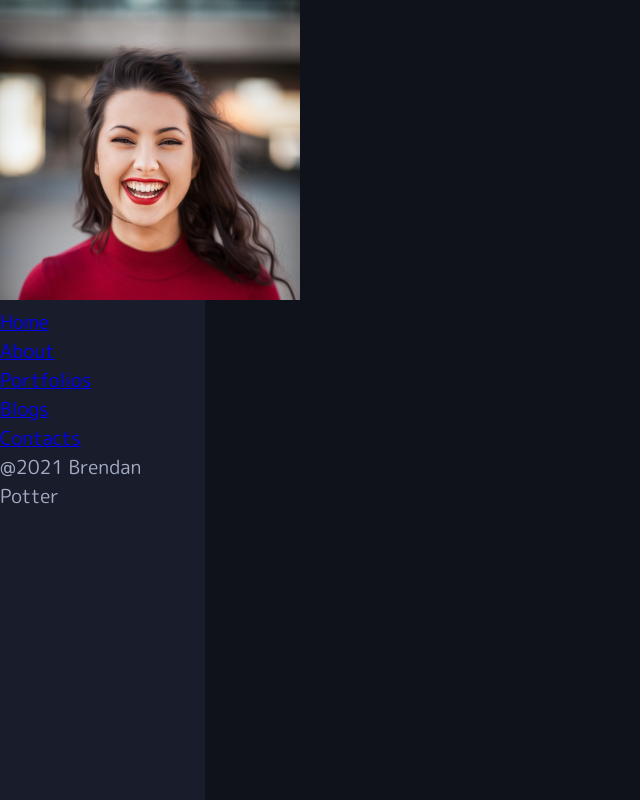
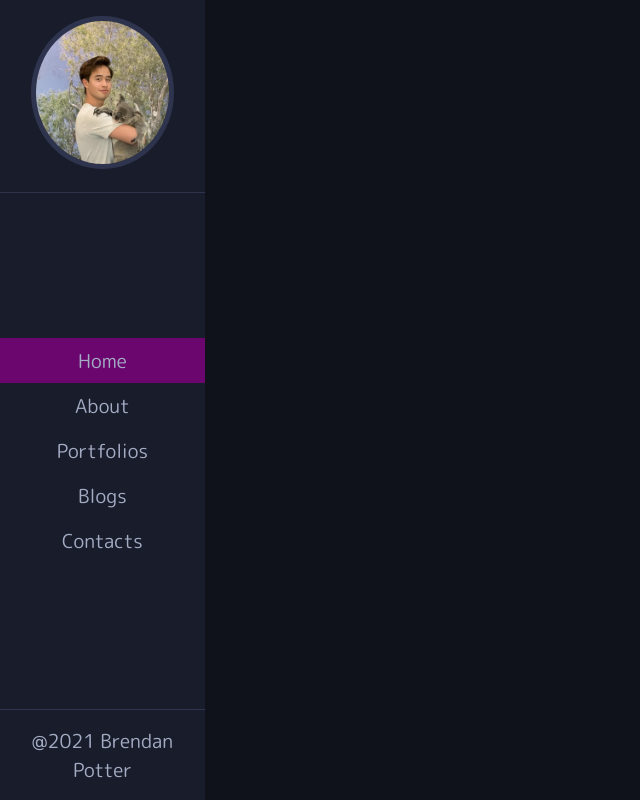
Before and after one commit to brendanpotter00/PersonalWebsite2, a React (Create React App) app in the folder personal-website2/: page / in a window 1280 px wide. Shown: the whole page, without its empty margins (0-640 px from the left). Built offline with nearby package versions, Linux system fonts and the light colour scheme.

Commit message:
navbar almost done with profile picture

```diff
--- a/personal-website2/src/App.scss
+++ b/personal-website2/src/App.scss
@@ -1,5 +1,5 @@
 @import './styles/layout';
-
+@import './styles/navbar';
 
 *{
     padding: 0;
--- a/personal-website2/src/Components/NavBar.js
+++ b/personal-website2/src/Components/NavBar.js
@@ -1,5 +1,5 @@
 import React from 'react'
-import avatar from '../img/avatar.png';
+import avatar from '../img/avatar2.png';
 import {NavLink} from 'react-router-dom';
 
 function NavBar() {
--- a/personal-website2/src/styles/_navbar.scss
+++ b/personal-website2/src/styles/_navbar.scss
@@ -0,0 +1,73 @@
+.NavBar{
+    height: 100vh;
+    .nav{
+        height: 100%;
+        display: flex;
+        flex-direction: column;
+        justify-content: space-between;
+        align-items: center;
+
+        .profile{
+            width: 100%;
+            text-align: center;
+            margin-top: 1rem;
+            border-bottom: 1px solid #2e344e;
+
+            img{
+                width: 70%;
+                border-radius: 100%;
+                border: 5px solid #2e344e;
+                margin-bottom: 1rem;
+            }
+
+        }
+
+        .nav-items{
+            width: 100%;
+            .nav-item{
+                list-style: none;
+                text-align: center;
+
+                a{
+                    text-decoration: none;
+                    font-size: inherit;
+                    color: inherit;
+                    display: block;
+                    padding: .5rem 0;
+                    position: relative;
+                    &::before{
+                        content: "";
+                        position: absolute;
+                        top: 0;
+                        left: 0;
+                        width: .4rem;
+                        height: 100%;
+                        background-color: #a303ff4f;
+                        transform-origin: bottom;
+                        transform: scale(0);
+                        overflow-x: hidden;
+                        transition: transform .6s, .2s width .5s cubic-bezier(1,-0.16,.6,1.35);
+                    }
+
+                    &:hover::before{
+                        width: 100%;
+                        transform: scale(1);
+                    }
+                }
+            }
+        }
+
+        .footer{
+            width: 100%;
+            border-top: 1px solid #2e344e;
+            p{
+                text-align: center;
+                padding: 1rem 0;
+            }
+        }
+    }
+}
+
+.active{
+    background-color: rgba(128, 0, 128, 0.794);
+}
```
Also changed, not shown: personal-website2/src/img/avatar2.png (added).
